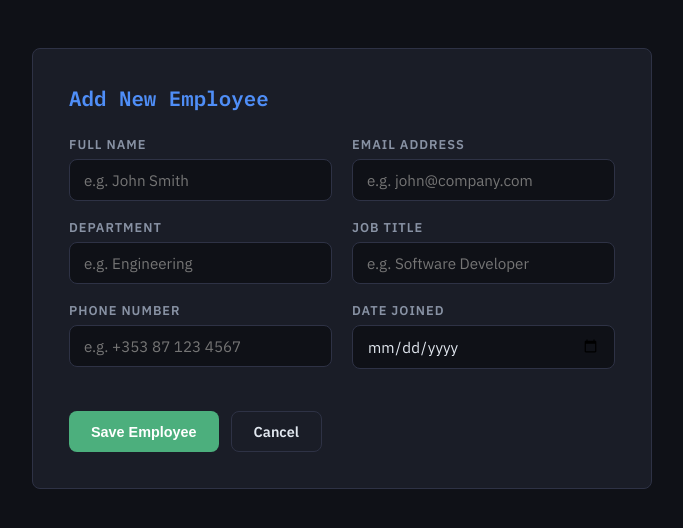
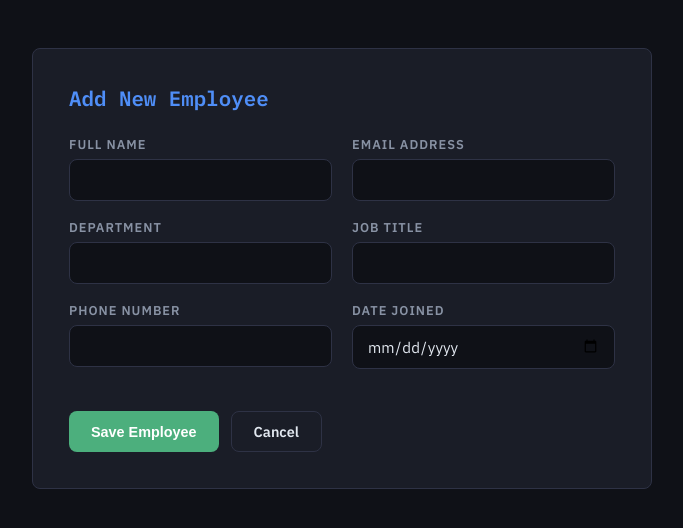
Before and after one commit to Sera-K/SWD, a Flask app: page /add in a window 1280 px wide. Shown: the part 54-582 px from the top of the page, without its empty margins (298-981 px from the left). Run offline with Flask 3, Linux system fonts and the light colour scheme; a user stored in the database is signed in.

Commit message:
Updated Add Employee

```diff
--- a/app.py
+++ b/app.py
@@ -12,7 +12,7 @@ DB = "corptrack.db"
 def get_db():
     """Connect to the SQLite database."""
     conn = sqlite3.connect(DB)
-    conn.row_factory = sqlite3.Row  # Lets us access columns by name
+    conn.row_factory = sqlite3.Row
     return conn
 
 def init_db():
@@ -45,7 +45,7 @@ def init_db():
     conn.commit()
     conn.close()
 
-# ─── Routes ────────────────────────────────────────────────────────────────────
+
 
 @app.route("/")
 def home():
@@ -59,7 +59,7 @@ def login():
         username = request.form["username"]
         password = request.form["password"]
         conn = get_db()
-        # No prepared statements — intentionally vulnerable to SQL injection
+
         user = conn.execute(
             "SELECT * FROM users WHERE username=? AND password=?",
             (username, password)
@@ -185,8 +185,6 @@ def logout():
     return redirect(url_for("login"))
 
 
-# ─── Run ───────────────────────────────────────────────────────────────────────
-
 if __name__ == "__main__":
     init_db()
     app.run(debug=True)
--- a/templates/add_employee.html
+++ b/templates/add_employee.html
@@ -25,23 +25,23 @@
         <div class="form-grid">
           <div class="form-group">
             <label for="name">Full Name</label>
-            <input type="text" id="name" name="name" placeholder="e.g. John Smith">
+            <input type="text" id="name" name="name">
           </div>
           <div class="form-group">
             <label for="email">Email Address</label>
-            <input type="text" id="email" name="email" placeholder="e.g. john@company.com">
+            <input type="text" id="email" name="email">
           </div>
           <div class="form-group">
             <label for="department">Department</label>
-            <input type="text" id="department" name="department" placeholder="e.g. Engineering">
+            <input type="text" id="department" name="department">
           </div>
           <div class="form-group">
             <label for="job_title">Job Title</label>
-            <input type="text" id="job_title" name="job_title" placeholder="e.g. Software Developer">
+            <input type="text" id="job_title" name="job_title" >
           </div>
           <div class="form-group">
             <label for="phone">Phone Number</label>
-            <input type="text" id="phone" name="phone" placeholder="e.g. +353 87 123 4567">
+            <input type="text" id="phone" name="phone">
           </div>
           <div class="form-group">
             <label for="date_joined">Date Joined</label>
```
Also changed, not shown: corptrack.db (added).
